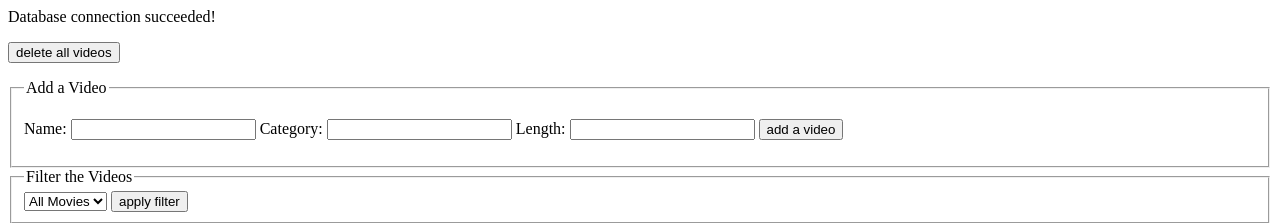
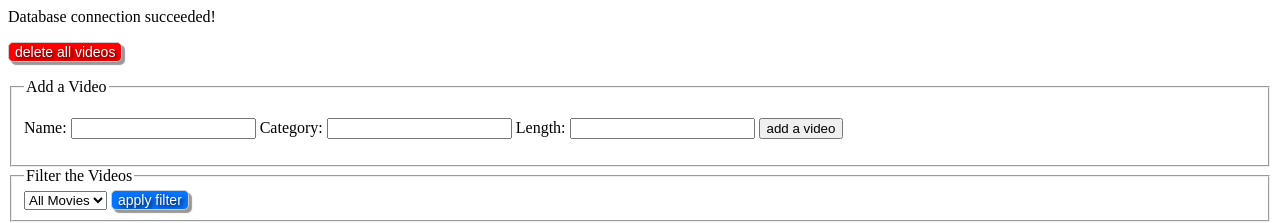
Before and after one commit to rousee-CS290/assignment4, a PHP site: page /video.php in a window 1280 px wide. Shown: the top 223 px of the page. Run offline with PHP 8.4, Linux system fonts and the light colour scheme; data that the repository does not hold is empty.

Commit message:
fancified the buttons

```diff
--- a/part2/src/style.css
+++ b/part2/src/style.css
@@ -26,4 +26,53 @@ td {
 td:hover {
     background-color: #fff;
 }
+.update1 {
+ background-color: #00A400;
+ -moz-border-radius: 5px;
+ -webkit-border-radius: 5px;
+ -moz-box-shadow: 3px 3px 1px #999;
+ -webkit-box-shadow: 3px 3px 1px #999;
+ border: solid 1px #CCC;
+ font-size:14px;
+ color: #ffffff;
+ text-shadow: 2px 2px 4px #000000;
+ }
+
+ .update1:hover {
+ background-color: #00CC00;
+ }
+
+ .delete1 {
+ background-color: #FF0000;
+ -moz-border-radius: 5px;
+ -webkit-border-radius: 5px;
+ -moz-box-shadow: 3px 3px 1px #999;
+ -webkit-box-shadow: 3px 3px 1px #999;
+ border: solid 1px #CCC;
+ font-size:14px;
+ color: #ffffff;
+ text-shadow: 2px 2px 4px #000000;
+ }
+
+ .delete1:hover {
+ background-color: #E00000;
+ }
+
+  .filter1 {
+ background-color: #0873FF;
+ -moz-border-radius: 5px;
+ -webkit-border-radius: 5px;
+ -moz-box-shadow: 3px 3px 1px #999;
+ -webkit-box-shadow: 3px 3px 1px #999;
+ border: solid 1px #CCC;
+ font-size:14px;
+ color: #ffffff;
+ text-shadow: 2px 2px 4px #000000;
+ }
+
+ .filter1:hover {
+ background-color: #072DE8;
+ }
+
+
 </style>
--- a/part2/src/video.php
+++ b/part2/src/video.php
@@ -21,7 +21,7 @@ if ($mysqli->connect_errno){
 
 <form action="./video.php"
     method = "post">
-    <p><input type="submit" name="Delete" value="delete all videos"></p>
+    <p><input type="submit" name="Delete" value="delete all videos" class="delete1"></p>
     <fieldset>
         <legend>Add a Video</legend>
         <p>Name: <input type="text" name="name">
@@ -136,7 +136,7 @@ echo '<form action="./video.php"
             $stmt->close();
 
 echo '</select>
-        <input type="submit" name="FilterVideo" value="apply filter">
+        <input type="submit" name="FilterVideo" value="apply filter" class="filter1">
     </fieldset>
     </form>';
 
@@ -190,12 +190,12 @@ echo '</select>
                 echo $rented;
                 echo '<td><form action="./video.php"
                           method = "post">
-                          <input type="submit" name="DeleteRow" value="delete">
+                          <input type="submit" name="DeleteRow" value="delete" class="delete1">
                           <input type="hidden" name="DeleteRowID" value="'.$id.'">
                         </form>';
                 echo '<td><form action="./video.php"
                           method = "post">
-                          <input type="submit" name="CheckInOut" value="update">
+                          <input type="submit" name="CheckInOut" value="update" class="update1">
                           <input type="hidden" name="CheckInOutID" value="'.$id.'">
                         </form>';
                 echo "</tr>";
```
